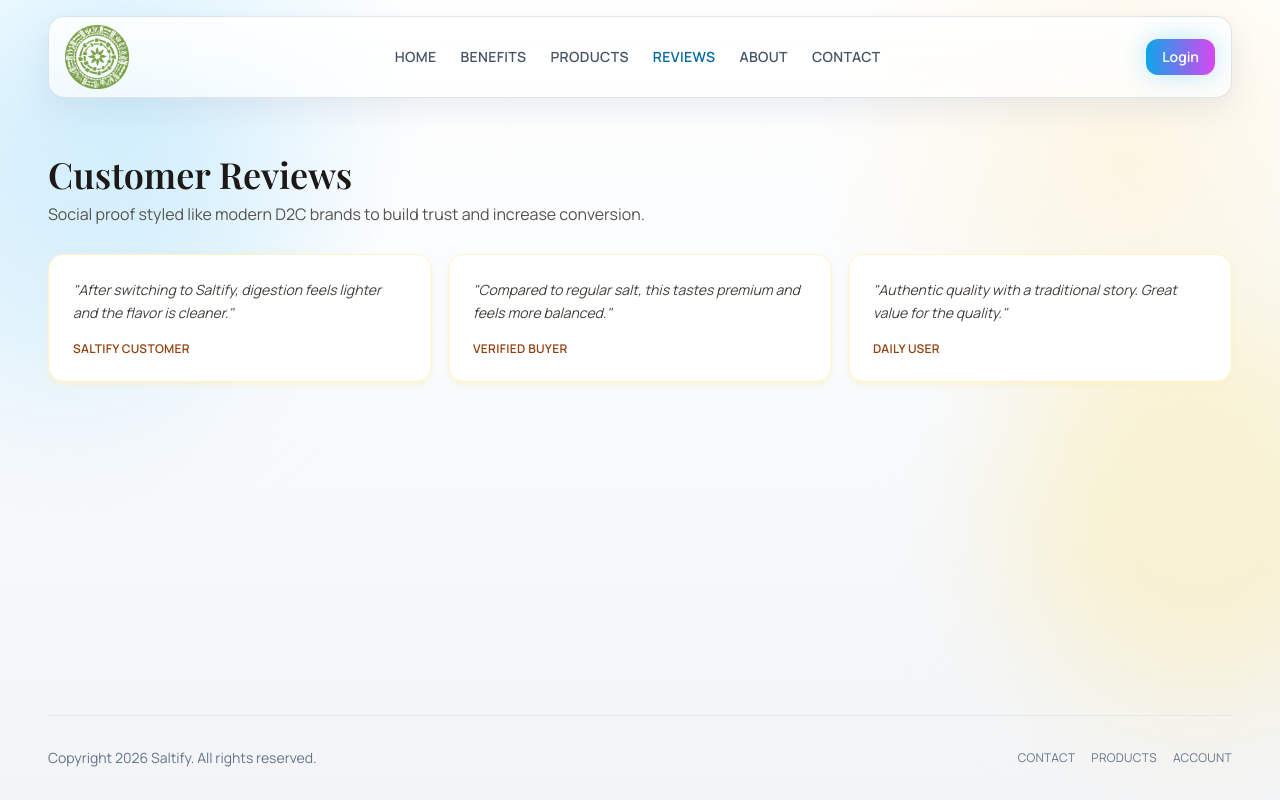
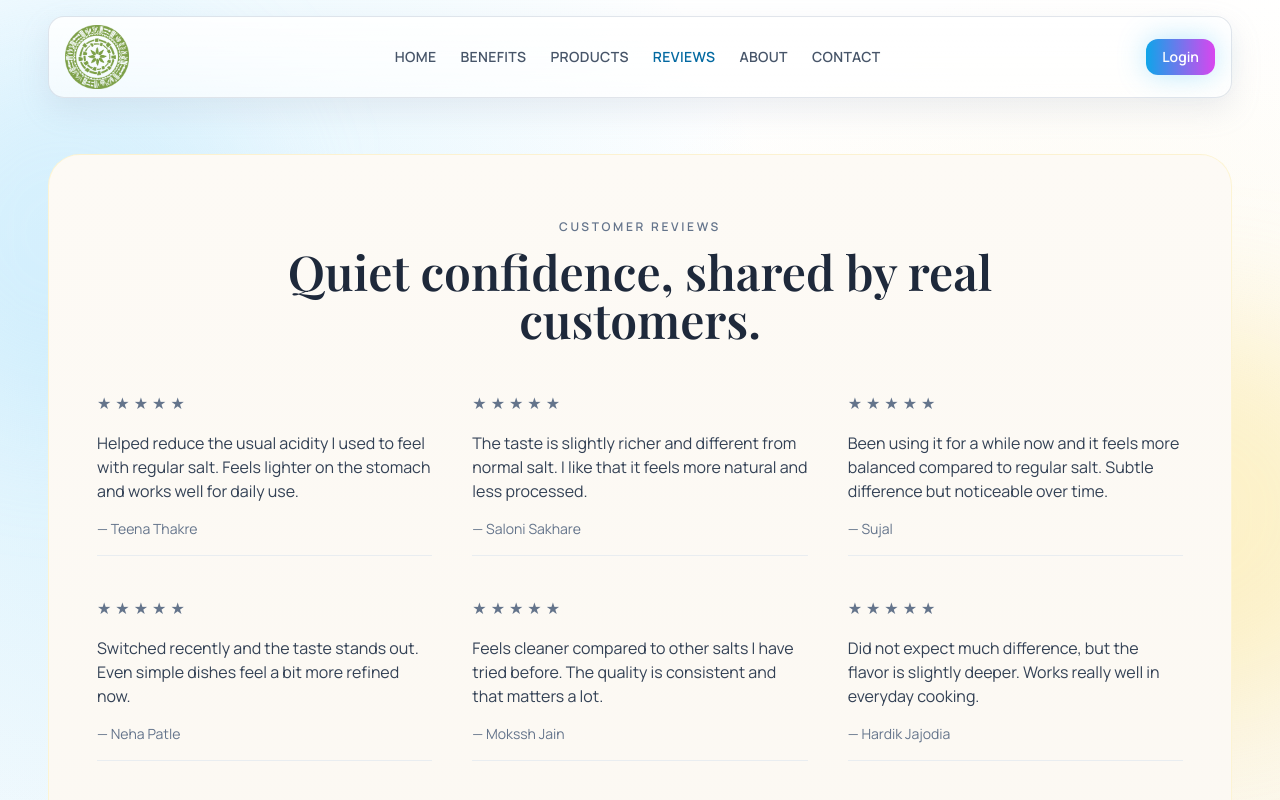
Before and after one commit to KirtanLakhotia/saltifyWeb, a React (Vite) app: page /reviews in a window 1280 px wide. Shown: the top 800 px of the page. Built offline with nearby package versions, Linux system fonts and the light colour scheme.

Commit message:
made reviews page

```diff
--- /dev/null
+++ b/src/components/reviews/ReviewsGallerySection.jsx
@@ -0,0 +1,256 @@
+import { motion } from 'framer-motion'
+
+const reviews = [
+  {
+    name: 'Teena Thakre',
+    rating: 5,
+    text: 'Helped reduce the usual acidity I used to feel with regular salt. Feels lighter on the stomach and works well for daily use.',
+  },
+  {
+    name: 'Saloni Sakhare',
+    rating: 5,
+    text: 'The taste is slightly richer and different from normal salt. I like that it feels more natural and less processed.',
+  },
+  {
+    name: 'Sujal',
+    rating: 5,
+    text: 'Been using it for a while now and it feels more balanced compared to regular salt. Subtle difference but noticeable over time.',
+  },
+  {
+    name: 'Neha Patle',
+    rating: 5,
+    text: 'Switched recently and the taste stands out. Even simple dishes feel a bit more refined now.',
+  },
+  {
+    name: 'Mokssh Jain',
+    rating: 5,
+    text: 'Feels cleaner compared to other salts I have tried before. The quality is consistent and that matters a lot.',
+  },
+  {
+    name: 'Hardik Jajodia',
+    rating: 5,
+    text: 'Did not expect much difference, but the flavor is slightly deeper. Works really well in everyday cooking.',
+  },
+  {
+    name: 'Sangeeta Pachisia',
+    rating: 5,
+    text: 'You can tell this is not regular salt. The taste and texture feel more premium and thoughtfully made.',
+  },
+  {
+    name: 'Jayesh Hatwar',
+    rating: 5,
+    text: 'Nice mild mineral taste. I use it on fruits and salads as well, and it blends well without overpowering.',
+  },
+  {
+    name: 'Akshat',
+    rating: 5,
+    text: 'Feels like a cleaner option compared to what I used earlier. Using it regularly now without any issues.',
+  },
+  {
+    name: 'Ritesh Chhabra',
+    rating: 5,
+    text: 'Switched from regular salt and stuck with it. Feels like a more natural choice overall.',
+  },
+  {
+    name: 'Tanishq Singh',
+    rating: 5,
+    text: 'Good quality and noticeable improvement in taste. Simple product, but does its job well.',
+  },
+  {
+    name: 'Anushree Chouhan',
+    rating: 5,
+    text: 'Packaging was good and the product felt premium. Adds a nice touch to everyday meals.',
+  },
+  {
+    name: 'Ishaan',
+    rating: 5,
+    text: 'Feels like a high-quality product compared to many others available. Worth trying if you want something better than regular options.',
+  },
+  {
+    name: 'Prerna Saboo',
+    rating: 5,
+    text: 'Simple and effective. Feels like a good addition to a more mindful and balanced lifestyle.',
+  },
+  {
+    name: 'Anant',
+    rating: 5,
+    text: 'Good quality and feels authentic. Pricing is reasonable for what you get.',
+  },
+  {
+    name: 'Amazon Customer',
+    rating: 5,
+    text: 'Been using it for a few weeks now. Taste is unique and feels more natural compared to regular salt.',
+  },
+  {
+    name: 'Amazon Customer',
+    rating: 5,
+    text: 'Clean and consistent product. Works well for everyday cooking.',
+  },
+  {
+    name: 'Verified Buyer',
+    rating: 1,
+    text: 'Did not match expectations. Might not be suitable for everyone.',
+  },
+    {
+    name: 'Arjun Kapoor',
+    rating: 5,
+    text: 'Using it daily now. Taste feels cleaner and slightly more refined than regular salt.',
+  },
+  {
+    name: 'Meera Iyer',
+    rating: 4,
+    text: 'Good quality overall. Difference is subtle but noticeable in simple home meals.',
+  },
+  {
+    name: 'Rajat Bansal',
+    rating: 5,
+    text: 'Feels like a more premium option compared to what I used earlier. Happy with the switch.',
+  },
+  {
+    name: 'Simran Kaur',
+    rating: 3,
+    text: 'Decent product. Didn’t notice a major difference, but quality seems fine.',
+  },
+  {
+    name: 'Devansh Gupta',
+    rating: 5,
+    text: 'Consistent quality across orders. That is the main reason I keep buying it.',
+  },
+  {
+    name: 'Ananya Reddy',
+    rating: 4,
+    text: 'Packaging and product both feel premium. Works well for everyday cooking.',
+  },
+  {
+    name: 'Liam Thompson',
+    rating: 5,
+    text: 'Tried out of curiosity and ended up liking it. Feels cleaner than standard table salt.',
+  },
+  {
+    name: 'Noah Wilson',
+    rating: 4,
+    text: 'Good product overall. Taste is mild and blends well with most dishes.',
+  },
+  {
+    name: 'Ava Martinez',
+    rating: 5,
+    text: 'Nice texture and balanced taste. Works especially well on salads and light meals.',
+  },
+  {
+    name: 'Oliver Brown',
+    rating: 3,
+    text: 'It’s fine for regular use. Didn’t stand out too much for me personally.',
+  },
+  {
+    name: 'Ethan Clarke',
+    rating: 5,
+    text: 'Feels like a cleaner and more natural option. Been using it regularly now.',
+  },
+  {
+    name: 'Charlotte Evans',
+    rating: 4,
+    text: 'Subtle difference, but noticeable over time. Quality seems reliable.',
+  },
+  {
+    name: 'Harper Collins',
+    rating: 5,
+    text: 'Simple product done well. Adds a slightly richer taste to food.',
+  },
+  {
+    name: 'Rohan Deshmukh',
+    rating: 5,
+    text: 'Switching to this was a good decision. Feels more refined than normal salt.',
+  },
+  {
+    name: 'Priyanka Nair',
+    rating: 4,
+    text: 'Nice product. Works well, though the difference is not very dramatic.',
+  },
+  {
+    name: 'Kabir Malhotra',
+    rating: 5,
+    text: 'Clean taste and consistent quality. Exactly what I was looking for.',
+  },
+  {
+    name: 'Sneha Joshi',
+    rating: 3,
+    text: 'Average experience. Not bad, but I expected a bit more difference.',
+  },
+  {
+    name: 'Aarush Jain',
+    rating: 5,
+    text: 'Good everyday salt with a slightly premium feel. Worth trying once.',
+  },
+  {
+    name: 'Lucas Anderson',
+    rating: 4,
+    text: 'Feels like a quality product. Subtle but steady improvement in taste.',
+  },
+  {
+    name: 'Mia Robinson',
+    rating: 5,
+    text: 'Light, clean, and easy to use daily. Fits well into my regular cooking.',
+  },
+]
+
+function Stars({ rating }) {
+  return (
+    <div className="flex items-center gap-1" aria-label={`${rating} out of 5 stars`}>
+      {Array.from({ length: 5 }).map((_, index) => (
+        <span
+          key={`star-${index}`}
+          className={index < rating ? 'text-slate-500' : 'text-slate-300'}
+        >
+          ★
+        </span>
+      ))}
+    </div>
+  )
+}
+
+function ReviewItem({ review, index }) {
+  return (
+    <motion.article
+      initial={{ opacity: 0, y: 14 }}
+      whileInView={{ opacity: 1, y: 0 }}
+      viewport={{ once: true, amount: 0.35 }}
+      transition={{ duration: 0.45, delay: index * 0.04, ease: 'easeOut' }}
+      className="space-y-4"
+    >
+      <Stars rating={review.rating} />
+      <p className="text-[15px] leading-7 text-slate-700 sm:text-base">
+        {review.text}
+      </p>
+      <p className="text-sm text-slate-500">— {review.name}</p>
+      <div className="h-px w-full bg-slate-200/70" />
+    </motion.article>
+  )
+}
+
+function ReviewsGallerySection() {
+  return (
+    <section className="rounded-[2rem] border border-amber-100/70 bg-[linear-gradient(180deg,#fdfaf5_0%,#f8f4ec_100%)] px-5 py-12 sm:px-8 lg:px-12 lg:py-16">
+      <div className="mx-auto max-w-6xl">
+        <div className="mx-auto mb-12 max-w-3xl text-center">
+          <p className="text-xs font-semibold uppercase tracking-[0.22em] text-slate-500">
+            Customer Reviews
+          </p>
+          <h2 className="mt-3 font-display text-3xl leading-tight text-slate-800 sm:text-4xl lg:text-5xl">
+            Quiet confidence, shared by real customers.
+          </h2>
+        </div>
+
+        <div className="grid grid-cols-1 gap-x-10 gap-y-10 md:grid-cols-2 lg:grid-cols-3">
+          {reviews.map((review, index) => (
+            <ReviewItem key={`${review.name}-${index}`} review={review} index={index} />
+          ))}
+        </div>
+<p className="mt-12 pt-6 text-center text-sm text-slate-500 border-t border-slate-200 md:mt-16 md:pt-8">
+  And many more authentic reviews are on the way.
+</p>To Do
+      </div>
+    </section>
+  )
+}
+
+export default ReviewsGallerySection
--- a/src/pages/Reviews.jsx
+++ b/src/pages/Reviews.jsx
@@ -1,33 +1,7 @@
-import { reviews } from '../utils/siteData.js'
+import ReviewsGallerySection from '../components/reviews/ReviewsGallerySection.jsx'
 
 function Reviews() {
-  return (
-    <section className="space-y-7">
-      <div>
-        <h1 className="font-display text-4xl text-stone-900">Customer Reviews</h1>
-        <p className="mt-2 max-w-3xl text-stone-600">
-          Social proof styled like modern D2C brands to build trust and increase
-          conversion.
-        </p>
-      </div>
-
-      <div className="grid gap-4 md:grid-cols-3">
-        {reviews.map((review, index) => (
-          <article
-            key={`${review.author}-${index}`}
-            className="rounded-2xl border border-amber-100 bg-white p-6 shadow-md shadow-amber-100/50"
-          >
-            <p className="text-sm italic leading-relaxed text-stone-700">
-              "{review.text}"
-            </p>
-            <p className="mt-4 text-xs font-semibold uppercase tracking-wide text-amber-800">
-              {review.author}
-            </p>
-          </article>
-        ))}
-      </div>
-    </section>
-  )
+  return <ReviewsGallerySection />
 }
 
 export default Reviews
```
